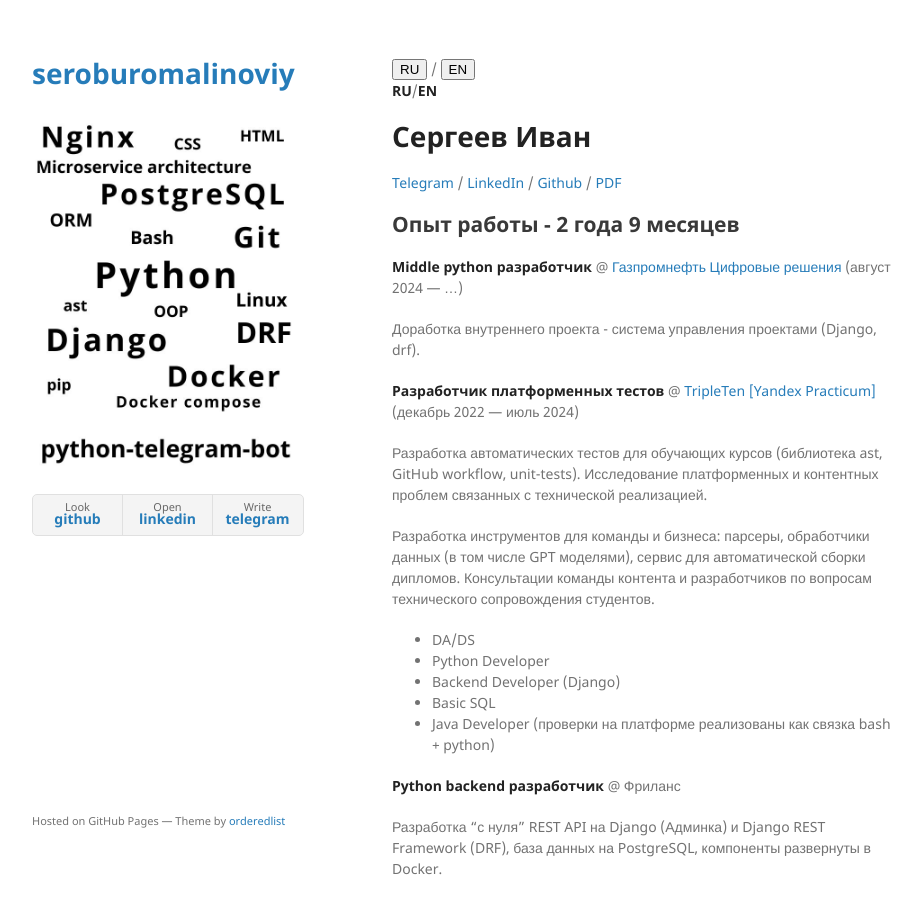
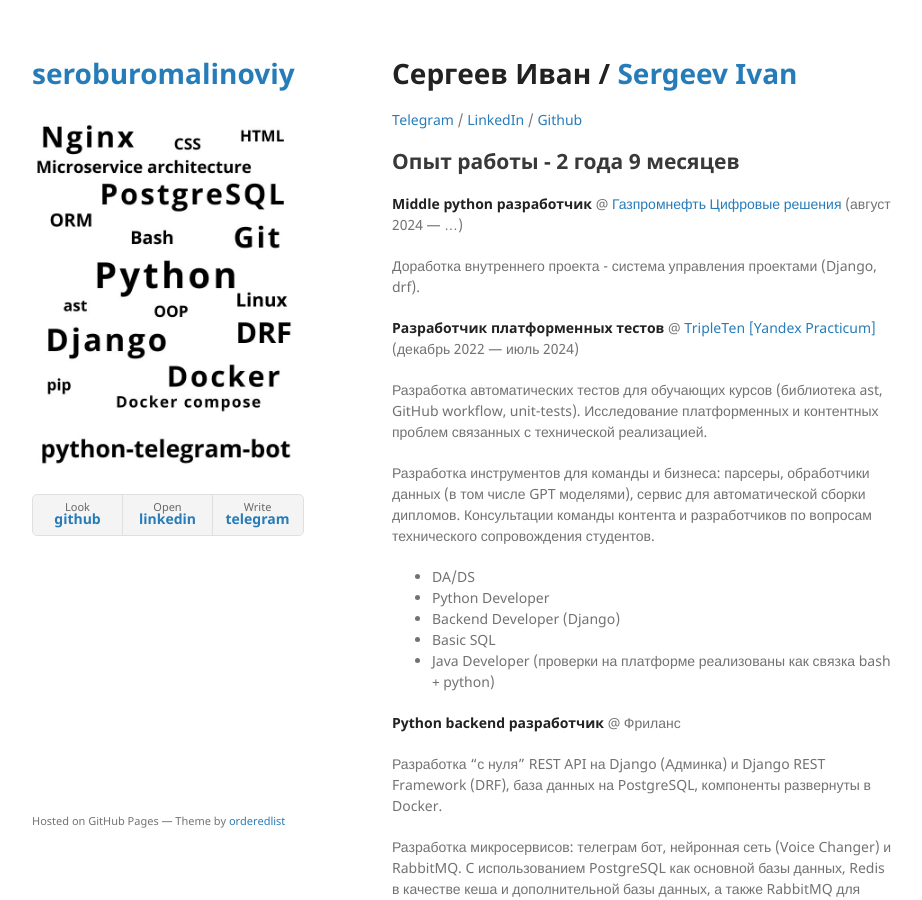
Before and after one commit to seroburomalinoviy/seroburomalinoviy.github.io, a Jekyll site: the page built from index.md, in a window 1280 px wide and 900 px high. Shown: the whole window, without its empty margins (178-1100 px from the left). Built offline with Jekyll 4.4.1, drawn with Linux system fonts in a browser that asks for light colours; the repository's description, which GitHub fills in, is left out; our own code applies the rules of GitHub Pages for plain Markdown files.

Commit message:
use template for en content

```diff
--- a/_layouts/default.html
+++ b/_layouts/default.html
@@ -33,7 +33,6 @@
       </header>
 
       <section>
-      <button onclick="window.location.href='index.html';">RU</button> / <button onclick="window.location.href='resume_en.html';">EN</button>
       {{ content }}
       </section>
 
--- a/index.md
+++ b/index.md
@@ -2,12 +2,10 @@
 layout: default
 ---
 
-[**RU**](./index.html)/[**EN**](./resume_en.html)
-
-# Сергеев Иван
+# Сергеев Иван / [Sergeev Ivan](./index.html)
 
 
-[Telegram](https://t.me/Sergeevid) / [LinkedIn](https://www.linkedin.com/in/ivan-sergeev-b0b659254/) / [Github](https://github.com/seroburomalinoviy) / [PDF](./CV.pdf)
+[Telegram](https://t.me/Sergeevid) / [LinkedIn](https://www.linkedin.com/in/ivan-sergeev-b0b659254/) / [Github](https://github.com/seroburomalinoviy)
 
 
 ## Опыт работы - 2 года 9 месяцев
```
Also changed, not shown: resume_en.md (+2 -4 lines), 1 other file.
